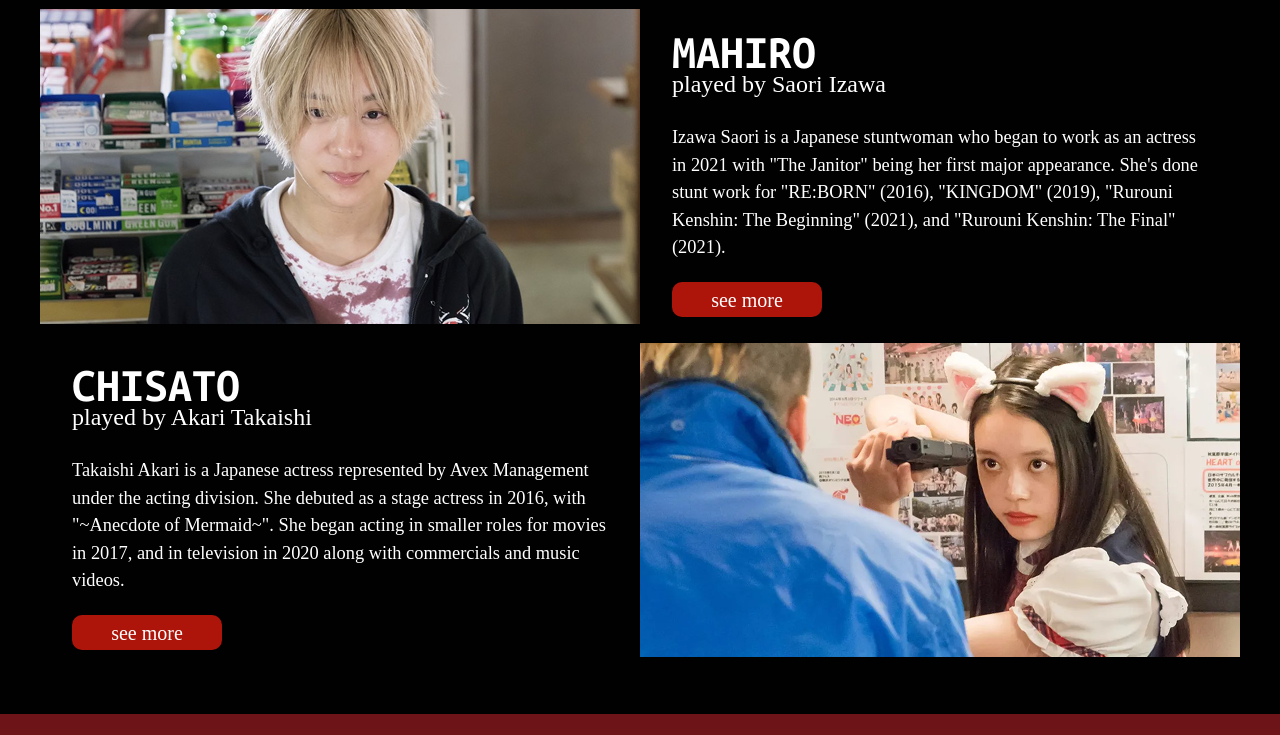
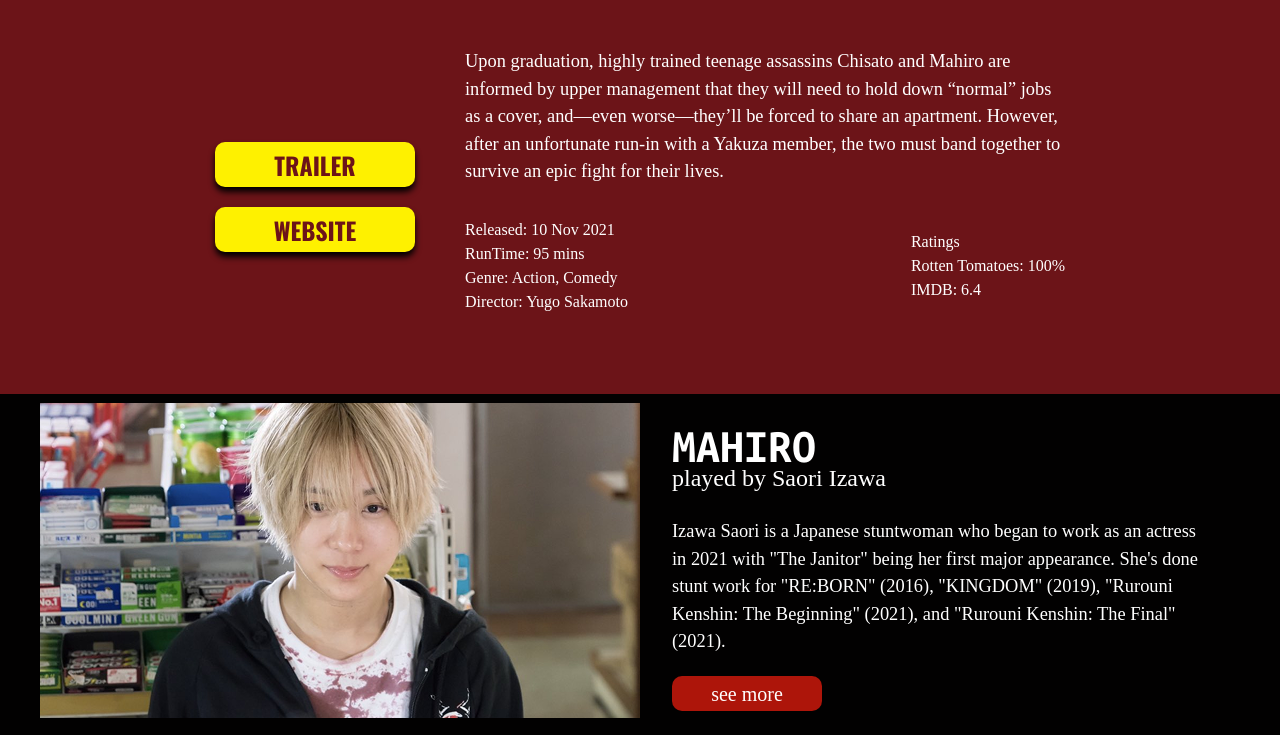
Before and after one commit to strwbrry05/babyAssassinsShowcase, a React (Vite) app: page / in a window 1280 px wide. Shown: the top 735 px of the page. Built offline with nearby package versions, Linux system fonts and the light colour scheme; a web font is replaced by a local one.

Commit message:
working minus api call synopsis

```diff
--- a/package.json
+++ b/package.json
@@ -11,6 +11,7 @@
   },
   "dependencies": {
     "@tailwindcss/vite": "^4.1.11",
+    "axios": "^1.11.0",
     "nanoid": "^5.1.5",
     "react": "^19.1.0",
     "react-dom": "^19.1.0",
--- a/src/App.jsx
+++ b/src/App.jsx
@@ -33,6 +33,7 @@ import { useState } from "react";
 import Gallery from "./components/Gallery";
 import Reviews from "./components/Reviews";
 import HomeSlides from "./components/HomeSlides";
+import SynopsisCard from "./components/SynopsisCard";
 
 function App() {
   const moviesObj = [
@@ -73,6 +74,8 @@ function App() {
 
   return (
     <>
+      <SynopsisCard selection={selection} />
+
       {/* <Gallery /> */}
 
       <CastCard
--- /dev/null
+++ b/src/components/SynopsisCard.jsx
@@ -0,0 +1,96 @@
+import React from "react";
+
+const SynopsisCard = (props) => {
+  const synopsisArr = [
+    {
+      title: "movie1",
+      summary:
+        "Upon graduation, highly trained teenage assassins Chisato and Mahiro are informed by upper management that they will need to hold down “normal” jobs as a cover, and—even worse—they’ll be forced to share an apartment. However, after an unfortunate run-in with a Yakuza member, the two must band together to survive an epic fight for their lives.",
+      apiCall: "http://www.omdbapi.com/?t=baby+assassins",
+      youtubeSrc: "https://www.youtube.com/watch?v=BXTWQxqdKo8",
+      websiteSrc: "https://babywalkure.com/bw01/",
+      bgColor: "bg-(--color-BA1-red)",
+      btnColor: "bg-(--color-BA1-yellow)",
+      btnTextColor: "text-(--color-BA1-red)",
+    },
+    {
+      title: "movie1",
+      summary:
+        "Chisato and Mahiro were banned from performing tasks because they violated the organization's rules?! Needing money to make ends meet, they resumed their days as part time workers. The two are busy working to earn money, but they suddenly encounter other assassins who are after them. What should they do if they can't reveal their identity as assassins when they are not on duty?",
+      apiCall: "http://www.omdbapi.com/?t=baby+assassins",
+      youtubeSrc: "https://www.youtube.com/watch?v=rvMR90x3T3w",
+      websiteSrc: "https://babywalkure.com/",
+      bgColor: "bg-(--color-BA1-red)",
+      btnColor: "bg-(--color-BA2-blue)",
+      btnTextColor: "text-(--color-BA1-red)",
+    },
+    {
+      title: "movie1",
+      summary:
+        "Teen assassins and BFFs, Chisato and Mahiro head to a coastal resort for a well-deserved vacation when The Agency calls with an assignment -- take out an embezzler. Unfortunately, the gig has been double-booked, and the duo cross paths with an unpredictably vicious freelancer out to add to his personal kill count. What should have been a straightforward mission becomes a test of their friendship and killing skills, as the ruthless killer targets the two young roomies.",
+      apiCall: "http://www.omdbapi.com/?t=baby+assassins",
+      youtubeSrc: "https://www.youtube.com/watch?v=gKGRaNzLt8M",
+      websiteSrc: "https://babywalkure-nicedays.com/",
+      bgColor: "bg-(--color-dark-blue)",
+      btnColor: "bg-(--color-title-red)",
+      btnTextColor: "text-(--color-dark-blue)",
+    },
+  ];
+
+  return props.selection.map((selected, index) => {
+    if (selected.active === true) {
+      return (
+        <div
+          key={index}
+          className={`${synopsisArr[index].bgColor} text-(--color-white) font-(family-name:--font-text)
+  p-[1.5em] pt-[3em] pb-[3em]
+  flex flex-col
+
+  md:flex-row-reverse md:gap-x-[50px] md:justify-center `}
+        >
+          <div className="md:max-w-[600px]">
+            <p className="text-[1.15rem]">{synopsisArr[index].summary}</p>
+            <div className="flex justify-between items-center mb-[2em] mt-[2em]">
+              <p>
+                Released: 10 Nov 2021 <br /> RunTime: 95 mins <br />
+                Genre: Action, Comedy
+                <br />
+                Director: Yugo Sakamoto
+              </p>
+              <p>
+                Ratings <br /> Rotten Tomatoes: 100% <br />
+                IMDB: 6.4
+              </p>
+            </div>
+          </div>
+
+          <div
+            className="flex flex-col items-center justify-center gap-y-[20px]
+    md:max-w-[500px]"
+          >
+            <a href={synopsisArr[index].youtubeSrc}>
+              <button
+                className={`flex items-center justify-center cursor-pointer w-[200px] h-[45px] rounded-[10px] text-[1.5rem]
+       ${synopsisArr[index].btnColor} ${synopsisArr[index].btnTextColor} font-(family-name:--font-titles)
+        uppercase font-bold shadow-[0px_5px_6px_rgba(0,0,0,1)]`}
+              >
+                trailer
+              </button>
+            </a>
+            <a href={synopsisArr[index].websiteSrc} target="_blank">
+              <button
+                className={`flex items-center justify-center cursor-pointer w-[200px] h-[45px] rounded-[10px] text-[1.5rem]
+        ${synopsisArr[index].btnColor} ${synopsisArr[index].btnTextColor} font-(family-name:--font-titles)
+        uppercase font-bold shadow-[0px_5px_6px_rgba(0,0,0,1)]`}
+              >
+                website
+              </button>
+            </a>
+          </div>
+        </div>
+      );
+    }
+  });
+};
+
+export default SynopsisCard;
```
Also changed, not shown: 1 other file (tests, documents, lock files or other folders).
